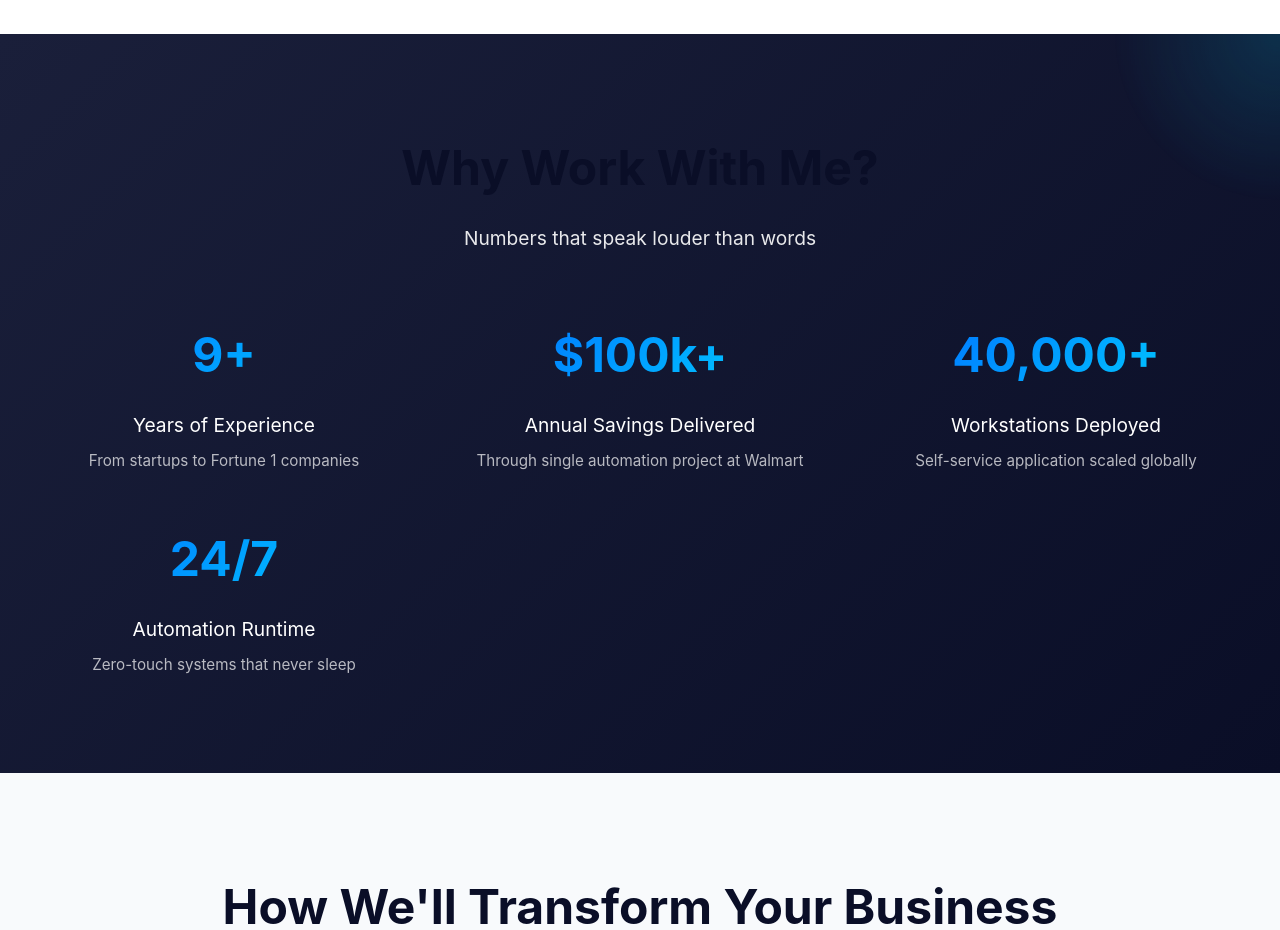
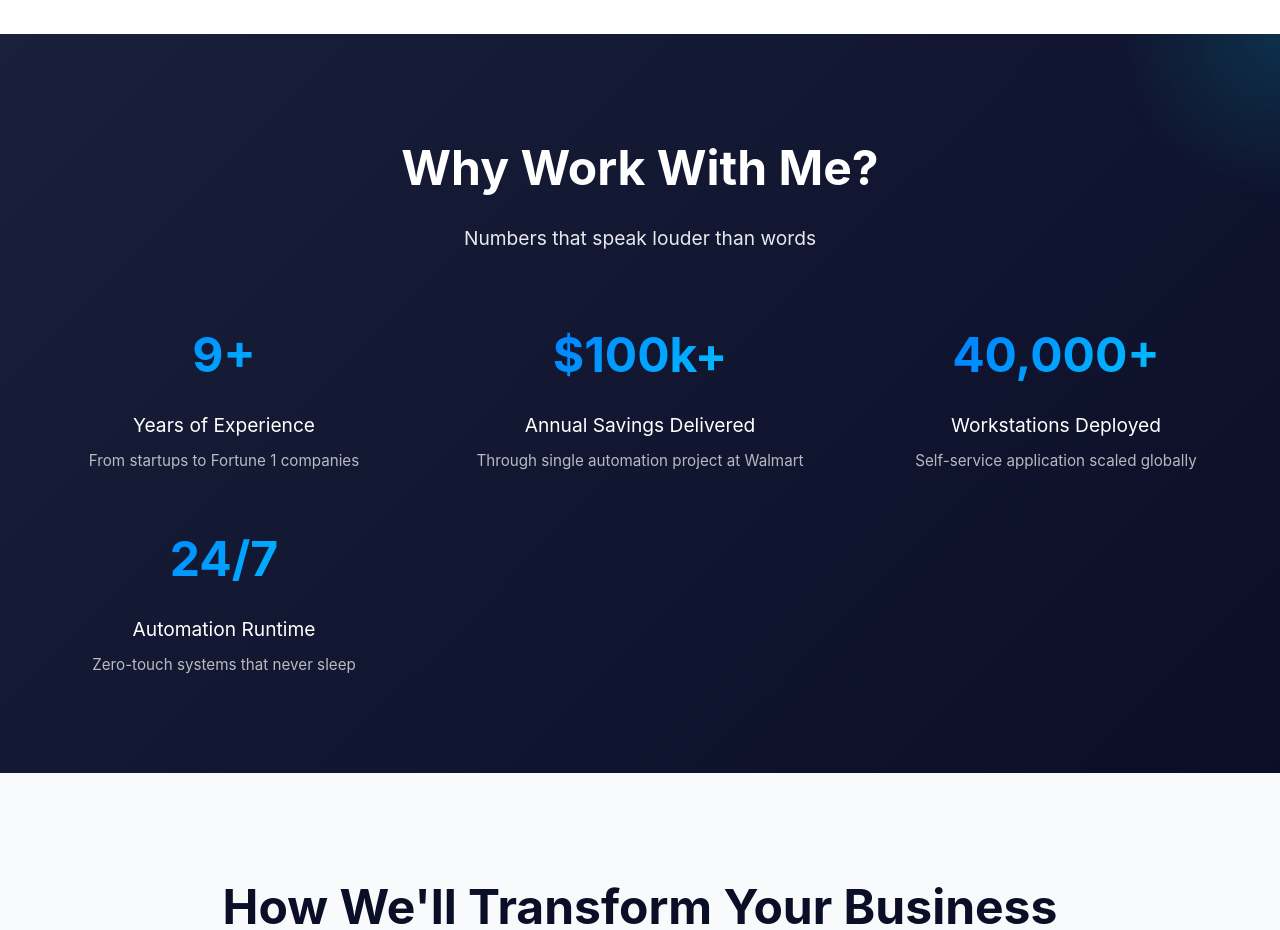
Before and after one commit to amosroger91/RDA-consulting, a plain HTML site: page index.html in a window 1280 px wide. Shown: the part 2880-3810 px from the top of the page. Drawn offline with Linux system fonts and the light colour scheme.

Commit message:
Change header color to white in value proposition

```diff
--- a/index.html
+++ b/index.html
@@ -758,7 +758,7 @@
     <section class="value-prop">
         <div class="container">
             <div class="section-header">
-                <h2>Why Work With Me?</h2>
+                <h2 style="color:white">Why Work With Me?</h2>
                 <p style="color: rgba(255, 255, 255, 0.9);">Numbers that speak louder than words</p>
             </div>
             <div class="value-grid">
```
